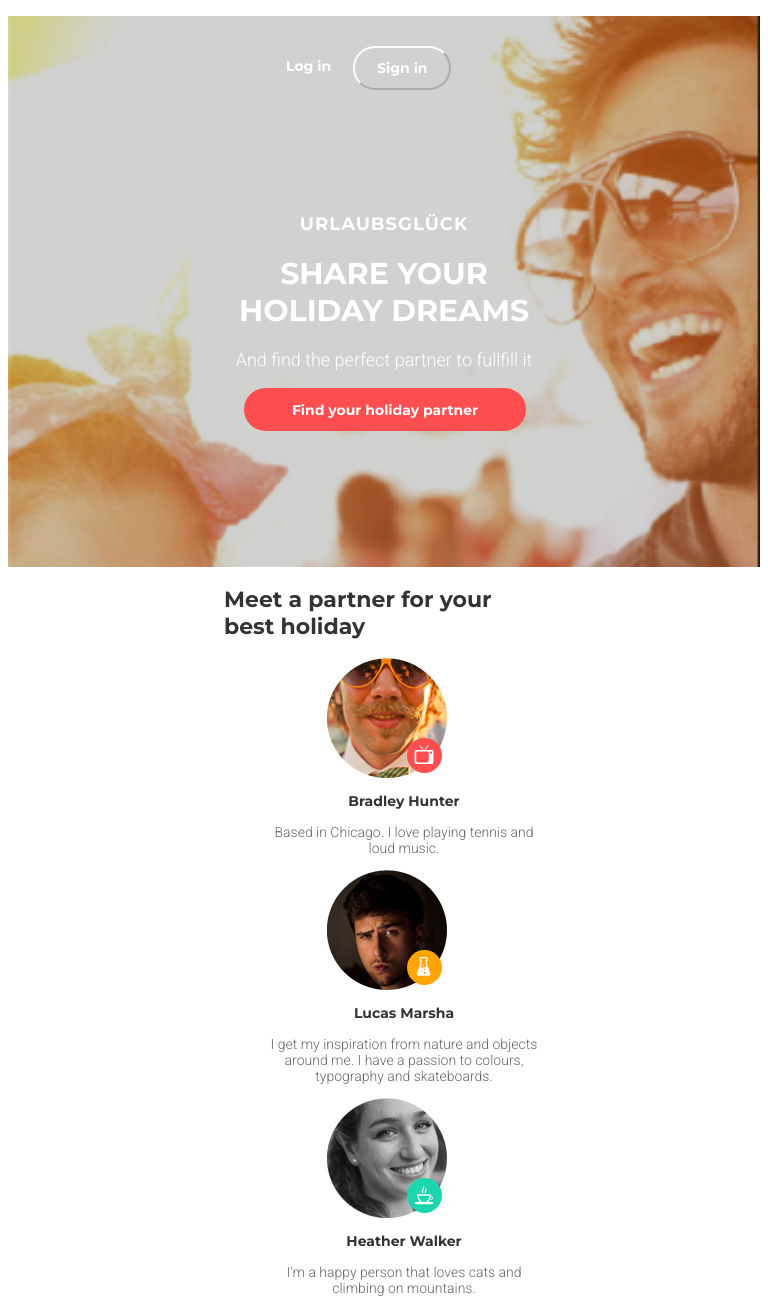
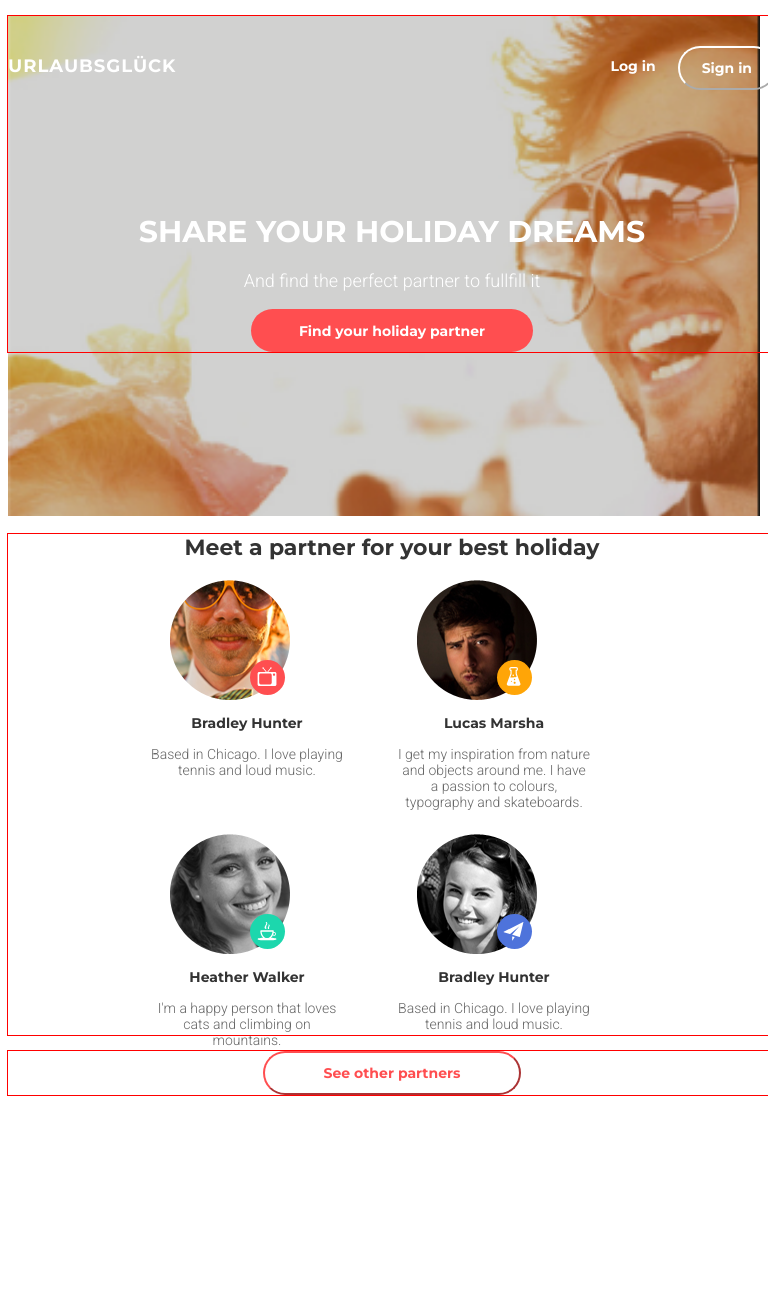
Before and after one commit to KirillKapteily/Mobile-first, a plain HTML site: page index.html in a window 768 px wide. Shown: the top 1300 px of the page. After the commit the page ends 1103 px from the top, so only its background shows below. Drawn offline with Linux system fonts and the light colour scheme.

Commit message:
Add optimization for tablets
Version 1.3
Add optimization for tablets

```diff
--- a/sass/components/_container.scss
+++ b/sass/components/_container.scss
@@ -1,4 +1,59 @@
-.container{
+.container {
     width: 320px;
     margin: 0 auto;
+    outline: 1px red solid;
 }
+
+@media (min-width:768px) and (max-width:1199px) {
+
+    .container {
+        min-width: 768px;
+    }
+
+    .header-list {
+        justify-content: flex-end;
+    }
+
+    .pre__title {
+        position: absolute;
+        top: 40px;
+
+    }
+
+    .hero {
+        height: 500px;
+    }
+
+    .main__title {
+        font-size: 52.046px;
+    }
+
+    .hero__btn {
+        display: flex;
+        justify-content: center;
+        align-items: center;
+        margin-bottom: 228px;
+    }
+
+    .main__list {
+        display: flex;
+        flex-wrap: wrap;
+        gap: 53px;
+        justify-content: center;
+        width: 645px;
+    }
+
+    .main__item {
+        width: 194px;
+        height: 201px;
+
+    }
+
+    .footer__btn {
+        display: flex;
+        justify-content: center !important;
+        margin: 0 auto!important;
+
+    }
+
+}
--- a/sass/components/_mainp.scss
+++ b/sass/components/_mainp.scss
@@ -1,4 +1,4 @@
-.pre__title{
+.pre__title {
     color: #FFF;
     text-align: center;
     font-family: Montserrat;
@@ -10,12 +10,12 @@ letter-spacing: 1px;
     text-transform: uppercase;
 }
 
-.images{
+.images {
     display: flex;
     justify-content: center;
 }
 
-.main__title{
+.main__title {
     color: #FFF;
     text-align: center;
     display: flex;
@@ -29,7 +29,7 @@ line-height: normal;
     text-transform: uppercase;
 }
 
-.main__par{
+.main__par {
     color: #FFF;
     font-family: "Roboto";
     font-size: 18.025px;
@@ -39,7 +39,7 @@ text-align: center;
     line-height: normal;
 }
 
-.hero__btn{
+.hero__btn {
     margin-left: 20px;
     color: #FFF;
     text-align: center;
@@ -54,9 +54,14 @@ border: none;
     border-radius: 50px;
     background-color: #FF4E50;
     margin-bottom: 136px;
+    display: flex;
+    justify-content: center;
+    align-items: center;
+    margin: 0 auto;
 }
 
-.part__title{
+.part__title {
+    text-align: center;
     color: #333;
     font-family: Montserrat;
     font-size: 22.004px;
@@ -65,7 +70,7 @@ font-weight: 700;
     line-height: normal;
 }
 
-.partner__title{
+.partner__title {
     color: #333;
     font-family: "Montserrat";
     font-size: 14.011px;
@@ -76,14 +81,14 @@ line-height: normal;
 }
 
 
-.header-list{
+.header-list {
     display: flex;
     list-style: none;
     margin-bottom: 123px;
     padding-top: 30px;
 }
 
-.login__btn{
+.login__btn {
     background-color: transparent;
     border: none;
     color: white;
@@ -96,11 +101,11 @@ line-height: normal;
     padding: 11px 22px;
 }
 
-.main__list{
+.main__list {
     list-style: none;
 }
 
-.signin__btn{
+.signin__btn {
     background-color: transparent;
     border-color: #ffffff;
     color: white;
@@ -114,7 +119,7 @@ border-radius: 50px;
     padding: 11px 22px;
 }
 
-.partner__par{
+.partner__par {
     text-align: center;
     color: #666;
     font-family: "Roboto";
@@ -124,13 +129,13 @@ font-weight: 300;
     line-height: normal;
 }
 
-// .hero{
-//     background-image: url("/img/hero.png");
-//     background-repeat: no-repeat;
-//     background-size: cover;
-// }
+.hero {
+    background-image: url("../../img/hero.png");
+    background-repeat: no-repeat;
+    background-size: cover;
+}
 
-.svg{
+.svg {
     width: 21px;
     height: 20px;
     display: flex;
@@ -138,7 +143,7 @@ padding-left: 6px;
     padding-top: 7px;
 }
 
-.back{
+.back {
     background-color: #FF4E50;
     border-radius: 50%;
     position: relative;
@@ -150,10 +155,9 @@ top: 80px;
     height: 35px;
 }
 
-.footer__btn{
+.footer__btn {
     background-color: transparent;
     border-color: #FF4E50;
-    border-right-color: #FF4E50;
     line-height: normal;
     border-radius: 50px;
     margin-left: 39px;
@@ -162,6 +166,8 @@ padding: 11px 59px;
     text-align: center;
     font-family: Montserrat;
     font-size: 14.001px;
+    display: flex;
+    justify-content: center !important;
     font-style: normal;
     font-weight: 700;
     margin-bottom: 57px;
```
Also changed, not shown: index.html (+19 -7 lines), sass/main.css, 1 other file. Lines whose indentation alone changed are shown as unchanged.
